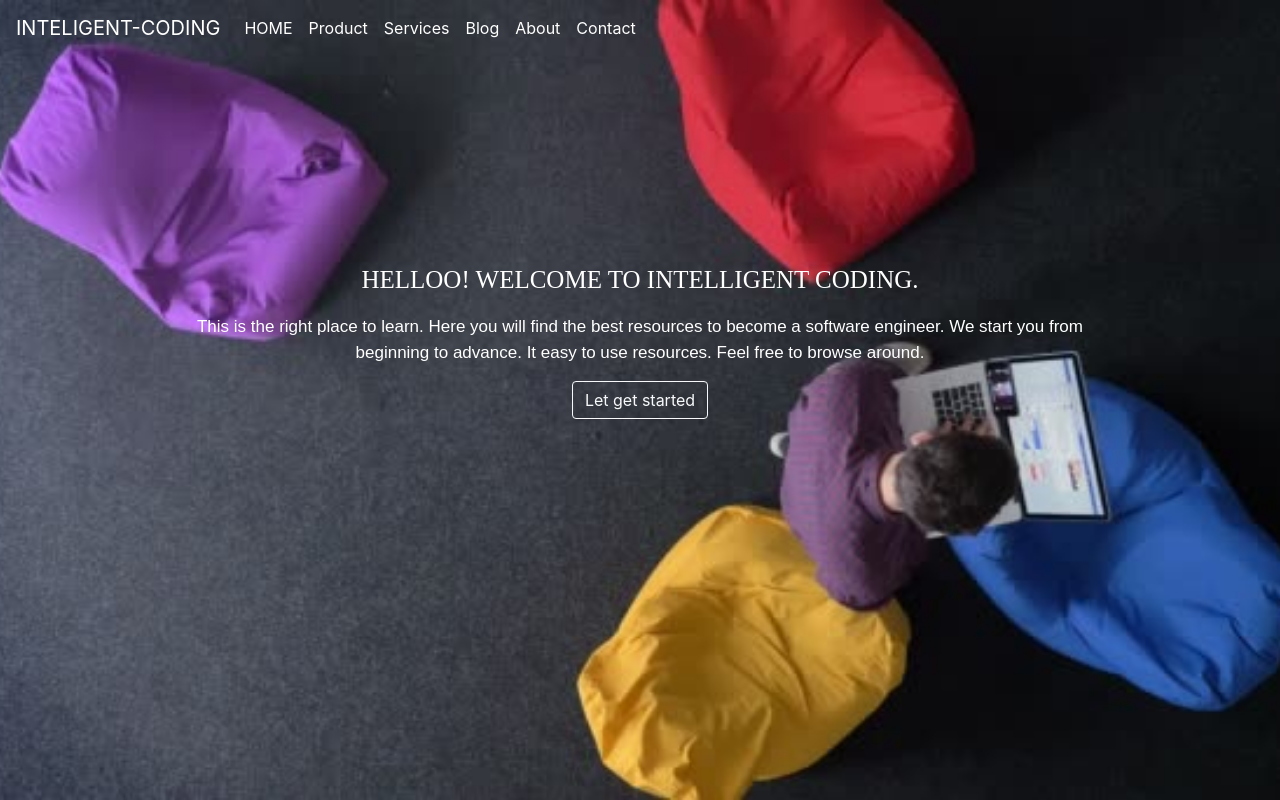
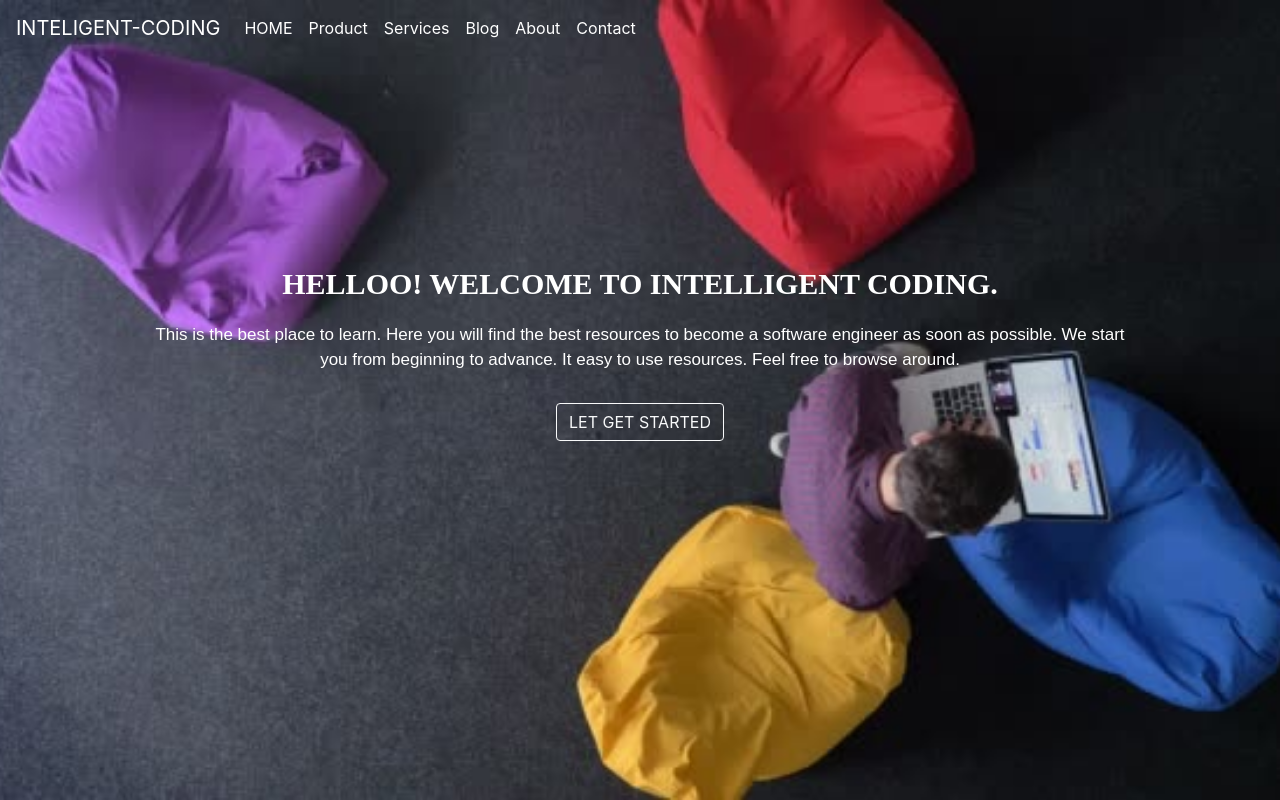
Before and after one commit to YakubuAmidu/Intelligentcoding, a React (Create React App) app: page / in a window 1280 px wide. Built offline with nearby package versions, Linux system fonts and the light colour scheme.

Commit message:
Commiting changes

```diff
--- a/src/components/App.css
+++ b/src/components/App.css
@@ -12,18 +12,20 @@
 
 .Header_primary {
   padding-top: 16%;
-  padding-left: 15%;
-  padding-right: 15%;
+  padding-left: 11%;
+  padding-right: 11%;
 }
 
 .Header_primary-main {
   font-family: "IBM Plex Serif", serif;
-  font-size: 25px;
+  font-weight: bold;
+  font-size: 30px;
   color: #fff;
   text-transform: uppercase;
 }
 
 .Header_secondary-main {
+  margin-bottom: 30px;
   font-family: "Pathway Gothic One", sans-serif;
   color: #fff;
   font-size: 17px;
--- a/src/screens/HomeScreen.js
+++ b/src/screens/HomeScreen.js
@@ -13,12 +13,13 @@ const HomeScreen = () => {
           Helloo! Welcome to intelligent coding.
         </p>
         <p className="Header_secondary-main">
-          This is the right place to learn. Here you will find the best
-          resources to become a software engineer. We start you from beginning
-          to advance. It easy to use resources. Feel free to browse around.
+          This is the best place to learn. Here you will find the best resources
+          to become a software engineer as soon as possible. We start you from
+          beginning to advance. It easy to use resources. Feel free to browse
+          around.
         </p>
 
-        <Button variant="outline-light">Let get started</Button>
+        <Button variant="outline-light">LET GET STARTED</Button>
       </div>
     </div>
   );
```
